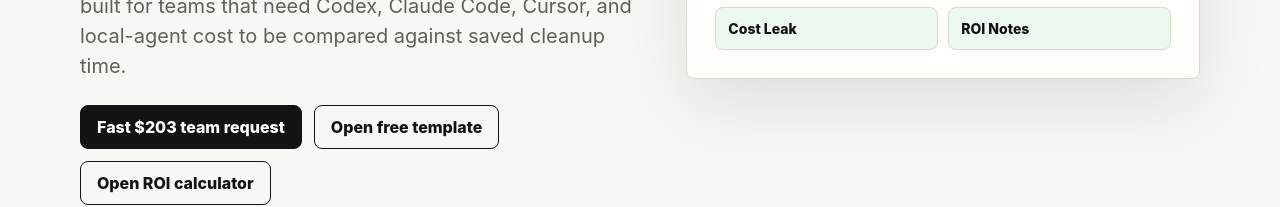
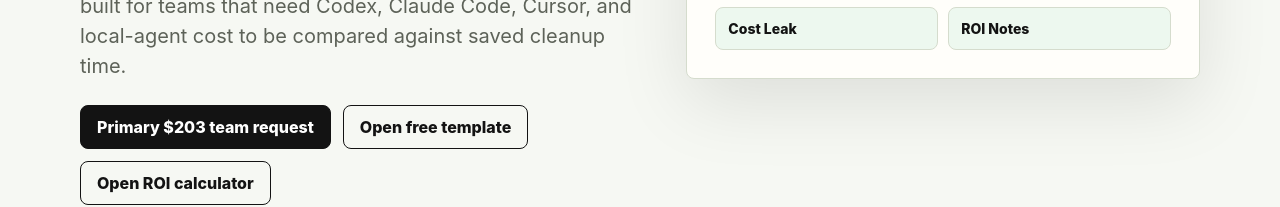
Before and after one commit to ivelly42/ai-agent-cost-tracker-template, a plain HTML site: page index.html in a window 1280 px wide. Shown: the part 604-811 px from the top of the page. Drawn offline with Linux system fonts and the light colour scheme.

```diff
--- a/index.html
+++ b/index.html
@@ -259,7 +259,7 @@
           <h1>AI agent cost tracker template for ROI-visible work.</h1>
           <p class="lead">A public discovery mirror for Agent Ops Command Center, built for teams that need Codex, Claude Code, Cursor, and local-agent cost to be compared against saved cleanup time.</p>
           <div class="actions">
-            <a class="button primary" href="https://ivelly42.github.io/agent-ops-command-center/team-request-url.html">Fast $203 team request</a>
+            <a class="button primary" href="https://ivelly42.github.io/agent-ops-command-center/team-request-url.html">Primary $203 team request</a>
             <a class="button" href="COST_TRACKER_TEMPLATE.md">Open free template</a>
             <a class="button" href="https://ivelly42.github.io/agent-ops-command-center/roi-calculator.html">Open ROI calculator</a>
           </div>
```
